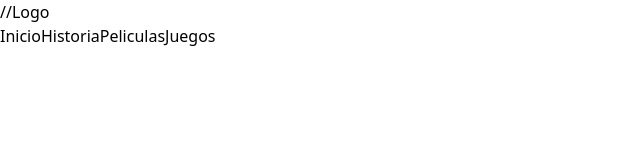
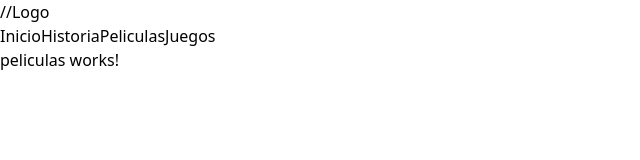
Before and after one commit to kevin-guerrero/Practica2_Ex2_Implementacio_de_una_plantilla_web, an Angular app: page /peliculas in a window 1280 px wide. Before the commit this address led to /. Shown: the top 160 px of the page, without its empty margins (0-640 px from the left). Built offline with nearby package versions, Linux system fonts and the light colour scheme.

Commit message:
feat: afegir component peliculas i actualitzar navbar

```diff
--- a/src/app/app.routes.ts
+++ b/src/app/app.routes.ts
@@ -1,6 +1,7 @@
 import { Routes } from '@angular/router';
 import { InicioComponent } from './inicio/inicio.component';
 import { HistoriaComponent } from './historia/historia.component';
+import { PeliculasComponent } from './peliculas/peliculas.component';
 
 export const routes: Routes = [
     {
@@ -11,5 +12,9 @@ export const routes: Routes = [
     {
         path: 'historia',
         component: HistoriaComponent
+    },
+    {
+        path: 'peliculas',
+        component: PeliculasComponent
     }
 ];
--- a/src/app/navbar/navbar.component.html
+++ b/src/app/navbar/navbar.component.html
@@ -1,6 +1,6 @@
 <nav>
     <a routerLink="/" routerLinkActive="active" [routerLinkActiveOptions]="{ exact: true }">Inicio</a>
     <a routerLink="/historia" routerLinkActive="active">Historia</a>
-    <a href="#">Peliculas</a>
+    <a routerLink="/peliculas" routerLinkActive="active">Peliculas</a>
     <a href="#">Juegos</a>
 </nav>
--- /dev/null
+++ b/src/app/peliculas/peliculas.component.html
@@ -0,0 +1 @@
+<p>peliculas works!</p>
```
Also changed, not shown: src/app/peliculas/peliculas.component.ts (added, +8 -0 lines).
